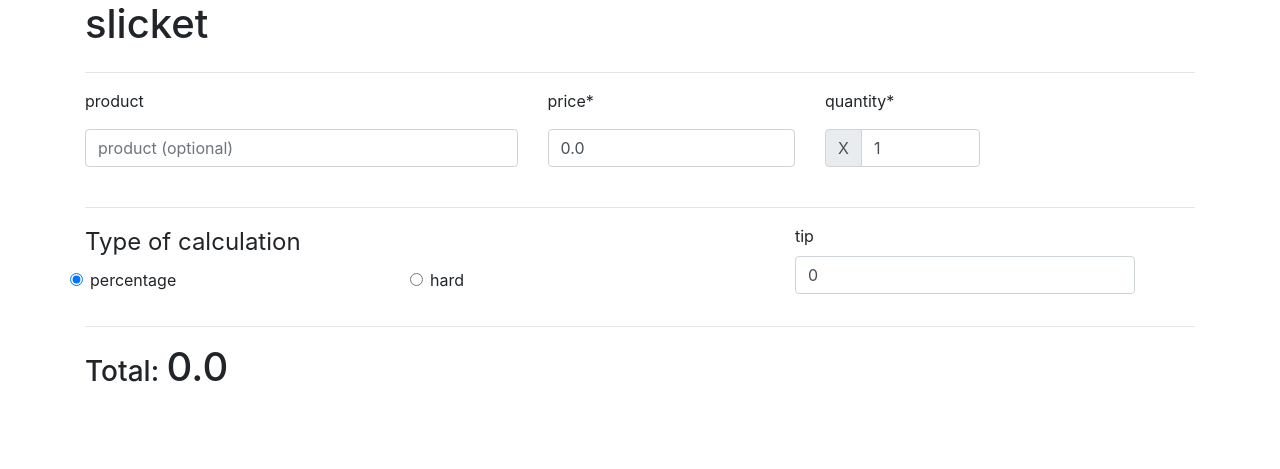
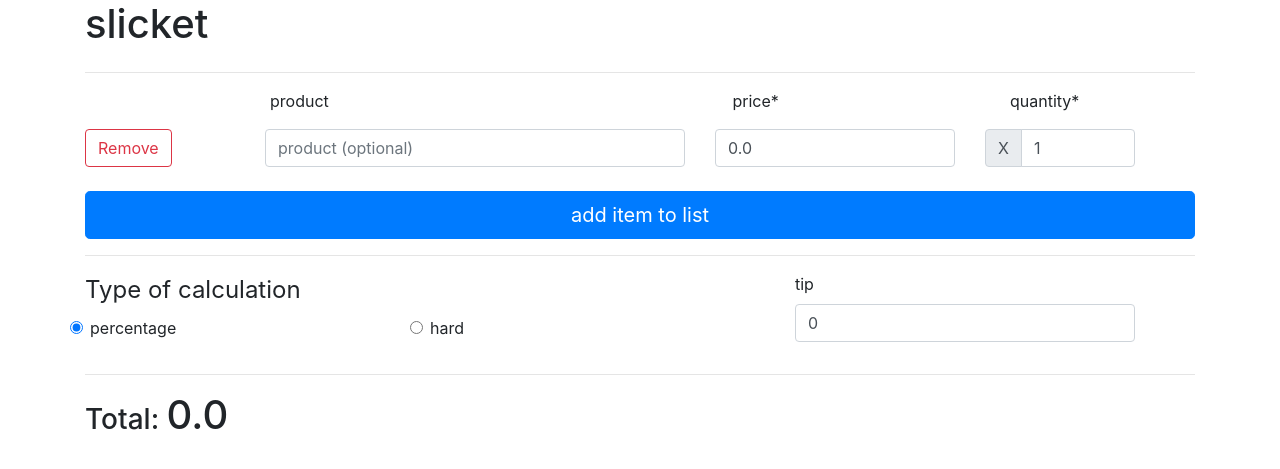
Before and after one commit to abelardogg/slicket, a Node server app: page / in a window 1280 px wide. Shown: the top 469 px of the page. Run offline with Node 20, Linux system fonts and the light colour scheme.

Commit message:
add/remove items

```diff
--- a/views/pages/home.ejs
+++ b/views/pages/home.ejs
@@ -17,7 +17,7 @@
         <hr>
         <div class="row">
             <div id="main-titles" class="col-12 row">
-                <div class="col-5 form-group">
+                <div class="col-5 offset-2 form-group">
                     <span>product</span>
                 </div>
                 <div class="col-3 form-group">
@@ -29,12 +29,16 @@
             </div>
 
             <div id="shop-list" class="col-12 row">
+                <div class="col-12 row shop-list-form">
+                    <div class="col-2 remove-item">
+                        <button type="button" class="btn btn-outline-danger">Remove</button>
+                    </div>
                     <div class="col-5 form-group">
-                    <input type="text" class="form-control" id="exampleInputEmail1" aria-describedby="emailHelp" placeholder="product (optional)">
+                        <input type="text" class="form-control" placeholder="product (optional)">
                     </div>
 
                     <div class="col-3 form-group">
-                    <input type="number" class="form-control" id="exampleInputEmail1a" aria-describedby="emailHelp" placeholder="price*" value="0.0">
+                        <input type="number" class="form-control" placeholder="price*" value="0.0">
                     </div>
 
                     <div class="col-2 form-group">
@@ -42,9 +46,14 @@
                             <div class="input-group-prepend">
                                 <div class="input-group-text">X</div>
                             </div>
-                        <input type="number" class="form-control" id="exampleInputEmail1a" aria-describedby="emailHelp" placeholder="quantity*" value="1">
+                            <input type="number" class="form-control" placeholder="quantity*" value="1">
                         </div>
                     </div>
+                </div>
+            </div>
+
+            <div class="col-12">
+                <button id="add-item" type="button" class="btn btn-primary btn-lg btn-block">add item to list</button>
             </div>
 
             <div class="col-12"><hr></div>
--- a/views/templates/head-assets.ejs
+++ b/views/templates/head-assets.ejs
@@ -1,3 +1,5 @@
 <link rel="stylesheet" href="css/styles.css">
 <link rel="stylesheet" href="https://maxcdn.bootstrapcdn.com/bootstrap/4.0.0/css/bootstrap.min.css" integrity="sha384-Gn5384xqQ1aoWXA+058RXPxPg6fy4IWvTNh0E263XmFcJlSAwiGgFAW/dAiS6JXm" crossorigin="anonymous">
 <script src="https://code.jquery.com/jquery-3.3.1.min.js" integrity="sha256-FgpCb/KJQlLNfOu91ta32o/NMZxltwRo8QtmkMRdAu8=" crossorigin="anonymous"></script>
+
+<script src="js/app.js"></script>
```
Also changed, not shown: public/js/app.js. Lines whose indentation alone changed are shown as unchanged.
